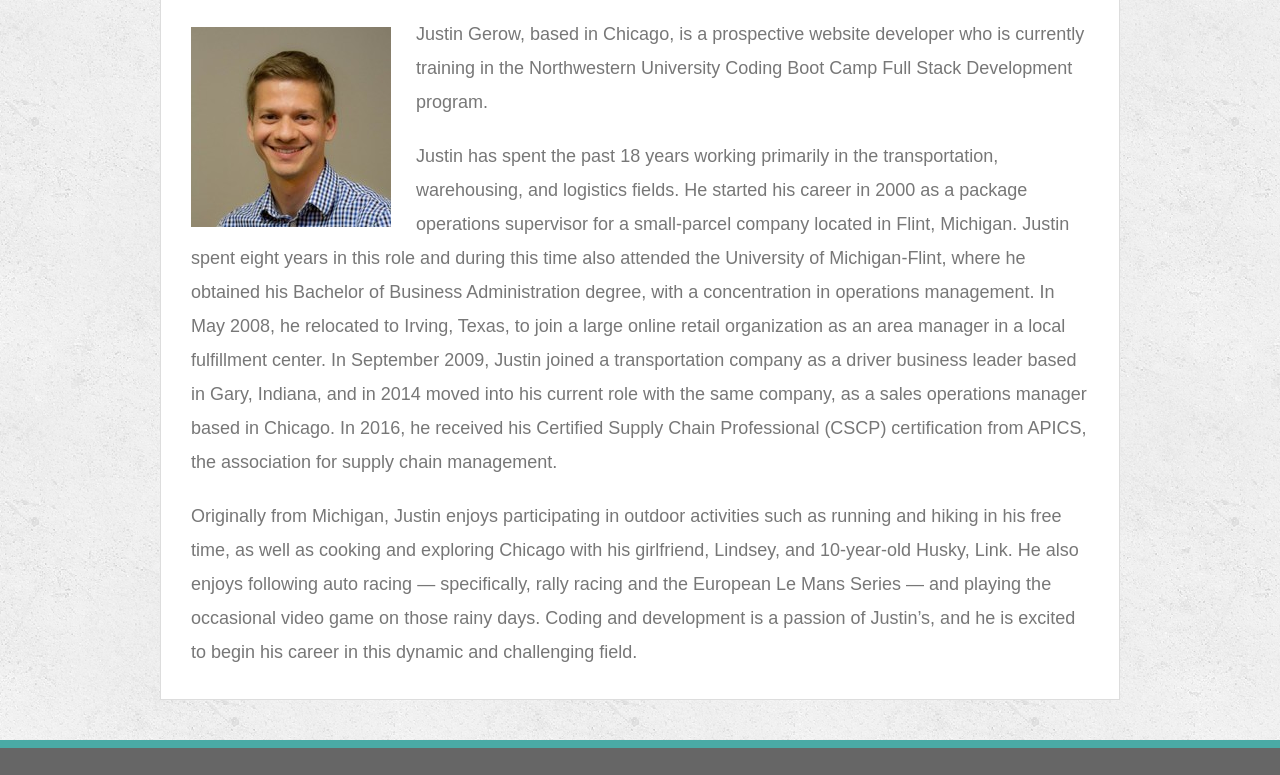
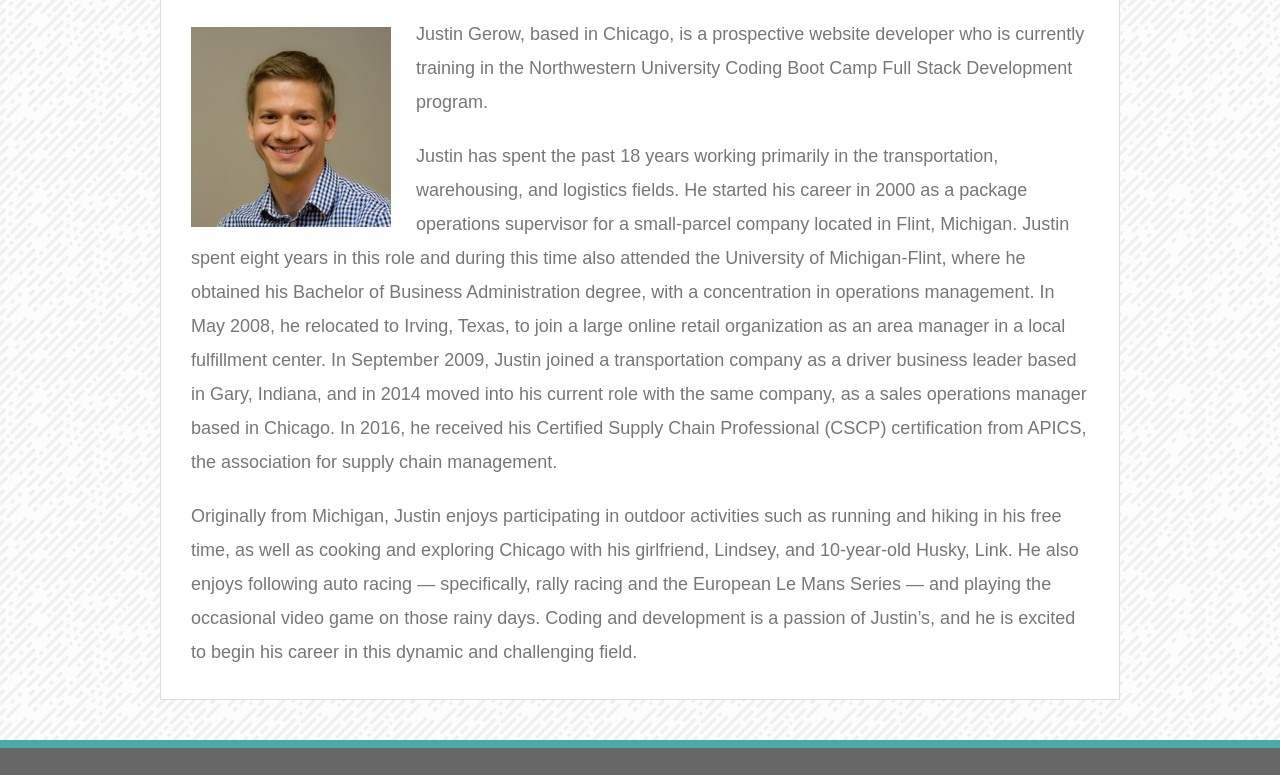
Before and after one commit to jmgerow/Responsive-Portfolio, a plain HTML site: page index.html in a window 1280 px wide. Shown: the part 236-1011 px from the top of the page. Drawn offline with Linux system fonts and the light colour scheme.

Commit message:
final push

```diff
--- a/assets/css/style.css
+++ b/assets/css/style.css
@@ -3,7 +3,7 @@ body {
   font-size: 18px;
   line-height: 34px;
   color: #777;
-  background: url("../images/concrete_seamless.png");
+  background: url("../images/funky-lines.png");
 }
 
 * {
```
Also changed, not shown: assets/images/funky-lines.png (added).
